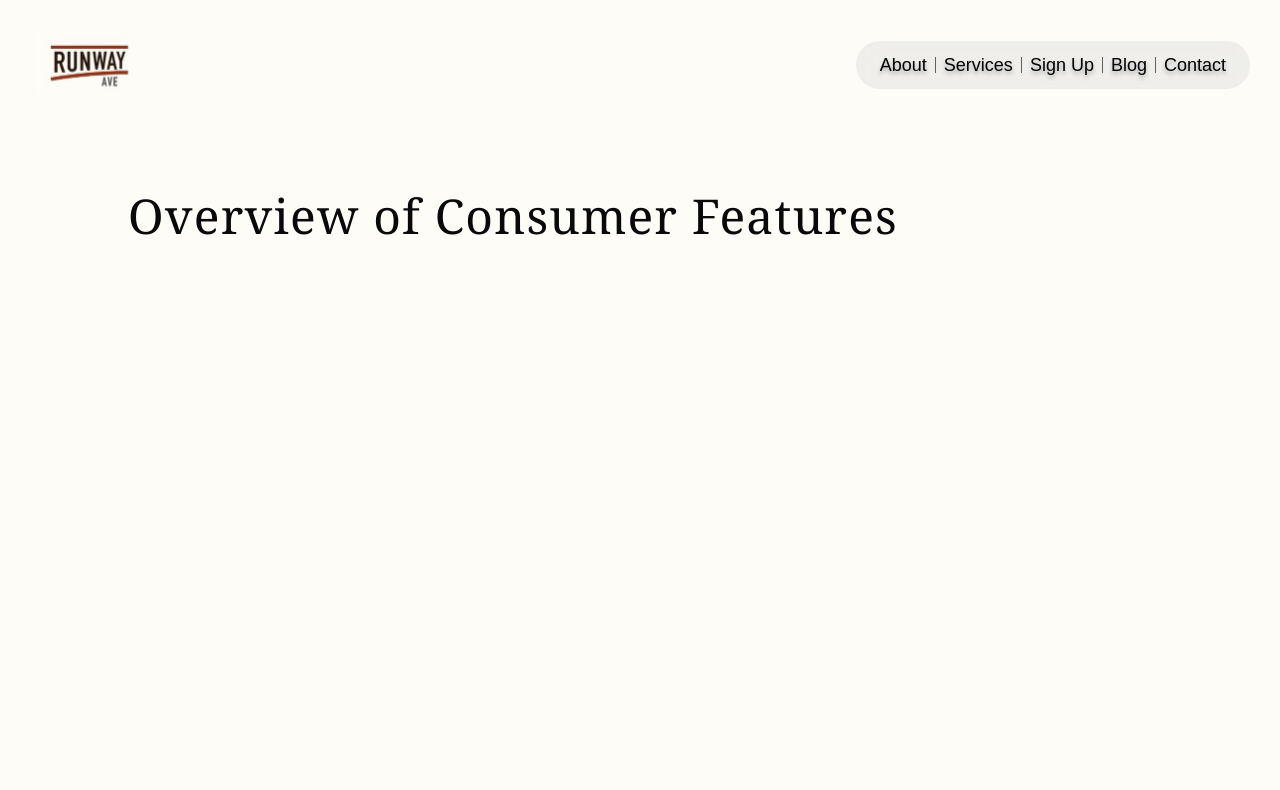
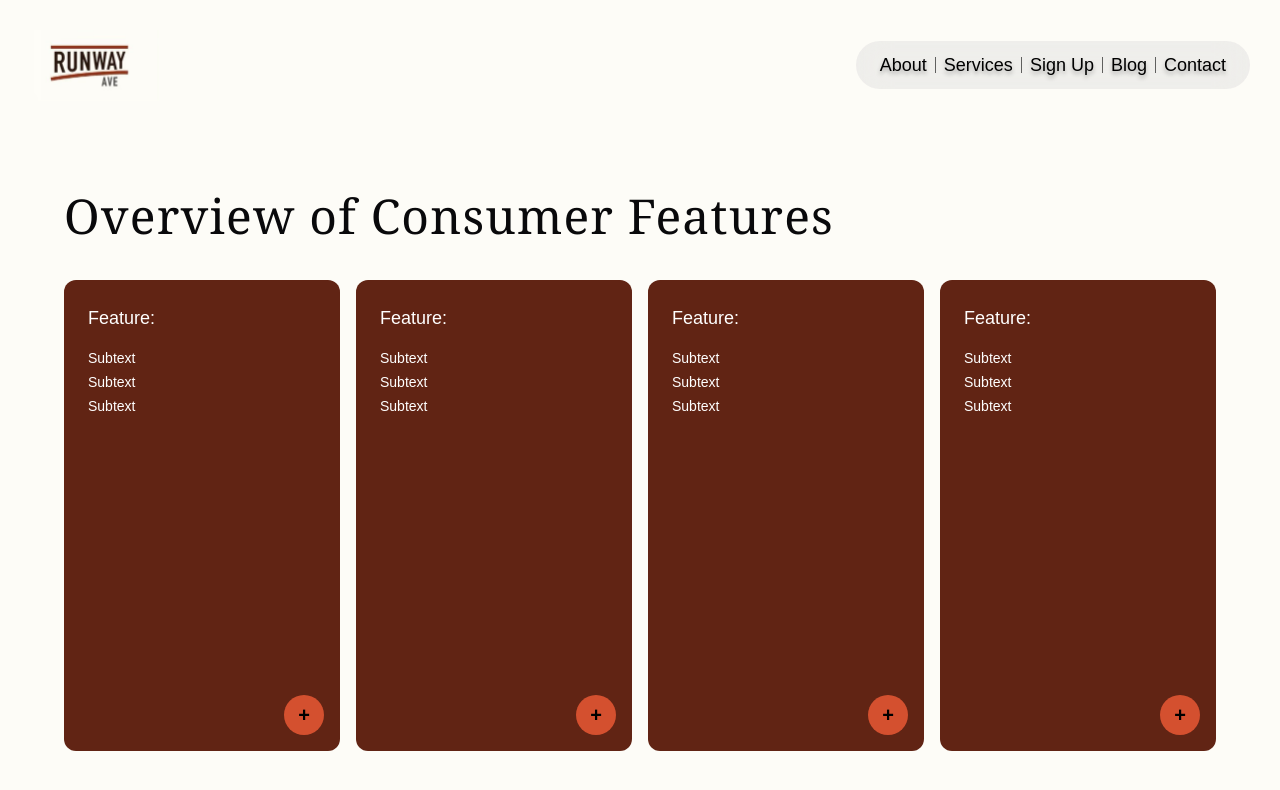
Before and after one commit to CSES-Dev/runway-ave, a Next.js app: page /learn-more in a window 1280 px wide. Shown: the top 790 px of the page. Built offline with nearby package versions, Linux system fonts and the light colour scheme.

Commit message:
added learn more cards

```diff
--- /dev/null
+++ b/app/learn-more/LearnMoreCard.tsx
@@ -0,0 +1,64 @@
+'use client';
+import React, { useState } from 'react';
+
+interface LearnMoreProps {
+  className?: string;
+  title?: string;
+  points?: string[];
+  morePoints?: string[];
+}
+
+const LearnMoreCard: React.FC<LearnMoreProps> = ({
+  className = '',
+  title = '',
+  points = [],
+  morePoints = [],
+}) => {
+  const [expanded, setExpanded] = useState(false);
+
+  return (
+    <div
+      className={`relative bg-[#612414] h-[471px] w-full rounded-xl p-6 text-white transition-transform duration-300 hover:scale-[1.02] ${className}`}
+    >
+
+      <div className="flex flex-col h-full">
+        <h2 className="text-lg mb-4">{title}</h2>
+
+        <div className="space-y-1 text-sm">
+          {points.map((p, i) => (
+            <p key={i}>{p}</p>
+          ))}
+        </div>
+      </div>
+
+      <div className="absolute bottom-4 right-4 flex flex-col items-end">
+
+        <div
+          className={`
+            mb-3 w-56 rounded-lg bg-white text-black text-sm p-3 shadow-lg
+            transition-all duration-200 origin-bottom-right
+            ${expanded ? 'opacity-100 scale-100' : 'opacity-0 scale-95 pointer-events-none'}
+          `}
+        >
+          {morePoints.map((p, i) => (
+            <p key={i} className="mb-1 last:mb-0">
+              {p}
+            </p>
+          ))}
+
+          {/* tail */}
+          <div className="absolute bottom-[-6px] right-4 w-3 h-3 bg-white rotate-45" />
+        </div>
+
+        <button
+          onClick={() => setExpanded(!expanded)}
+          className="w-10 h-10 rounded-full bg-[#d4502f] flex items-center justify-center text-black text-xl font-bold hover:scale-110 transition"
+        >
+          {expanded ? '−' : '+'}
+        </button>
+      </div>
+    </div>
+  );
+};
+
+export default LearnMoreCard;
--- a/app/learn-more/page.tsx
+++ b/app/learn-more/page.tsx
@@ -1,16 +1,39 @@
 'use client'
 import { useState, useEffect } from 'react';
+import LearnMoreCard from './LearnMoreCard';
 
 export default function LearnMorePage(){
     return(
         <main className="min-h-screen bg-[#FDFCF7] text-base pt-36">
-            <div className="px-4 md:px-16 lg:px-32 py-12 space-y-12">
+            <div className="px-4 md:px-8 lg:px-16 py-12 space-y-12">
                 <section className="space-y-10">
                     <h1 className="text-3xl sm:text-4xl lg:text-5xl font-serif tracking-wide">
                         Overview of Consumer Features
                     </h1>
                     <div className="grid grid-cols-1 sm:grid-cols-2 lg:grid-cols-4 gap-4">
+                        <LearnMoreCard
+                            title="Feature:"
+                            points={['Subtext', 'Subtext', 'Subtext']}
+                            morePoints={['More detail', 'More detail', 'More detail']}
+                        />
 
+                        <LearnMoreCard
+                            title="Feature:"
+                            points={['Subtext', 'Subtext', 'Subtext']}
+                            morePoints={['More detail', 'More detail', 'More detail']}
+                        />
+
+                        <LearnMoreCard
+                            title="Feature:"
+                            points={['Subtext', 'Subtext', 'Subtext']}
+                            morePoints={['More detail', 'More detail', 'More detail']}
+                        />
+
+                        <LearnMoreCard
+                            title="Feature:"
+                            points={['Subtext', 'Subtext', 'Subtext']}
+                            morePoints={['More detail', 'More detail', 'More detail']}
+                        />
                     </div>
                 </section>
             </div>
```
